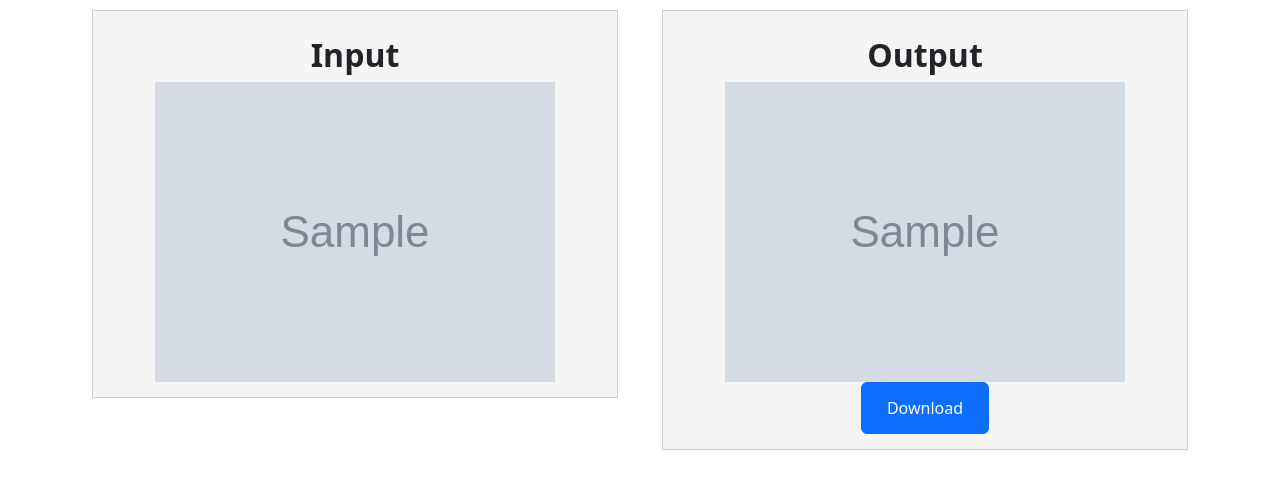
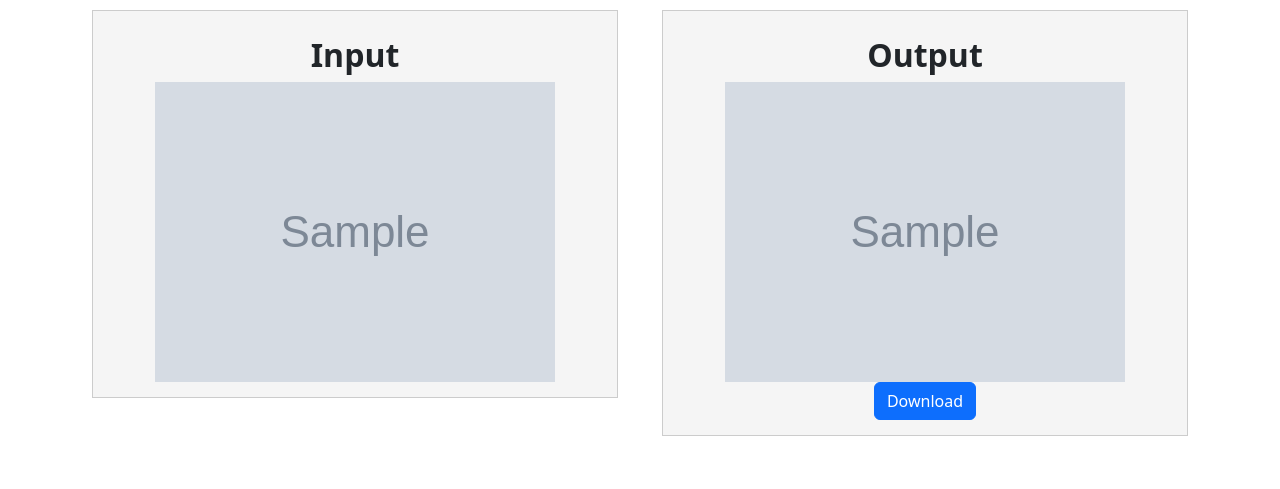
Before and after one commit to ItsAdi22/ai-background-image-remover, a Flask app: template templates/output.html in a window 1280 px wide. Shown: the top 489 px of the page. Run offline with Flask 3, Linux system fonts and the light colour scheme; the template is opened without the code that fills it: most values are stand-ins (such as "Sample title", 1, 10 or a date in 2020); grey boxes marked "Sample" are stand-in pictures.

Commit message:
removed unnecessary btn

```diff
--- a/templates/output.html
+++ b/templates/output.html
@@ -33,7 +33,7 @@
                 <div class="image-box">
                     <h2 class="image-title">Output</h2>
                     <img src="{{output_image}}" alt="Output Image" class="img-fluid"><br>
-                    <button type="button" class="btn btn-primary"><a href="{{output_image}}" download="{{output_image}}" class="btn btn-primary">Download</a></button>
+                    <a href="{{output_image}}" download="{{output_image}}" class="btn btn-primary">Download</a>
 
                 </div>
 
```
